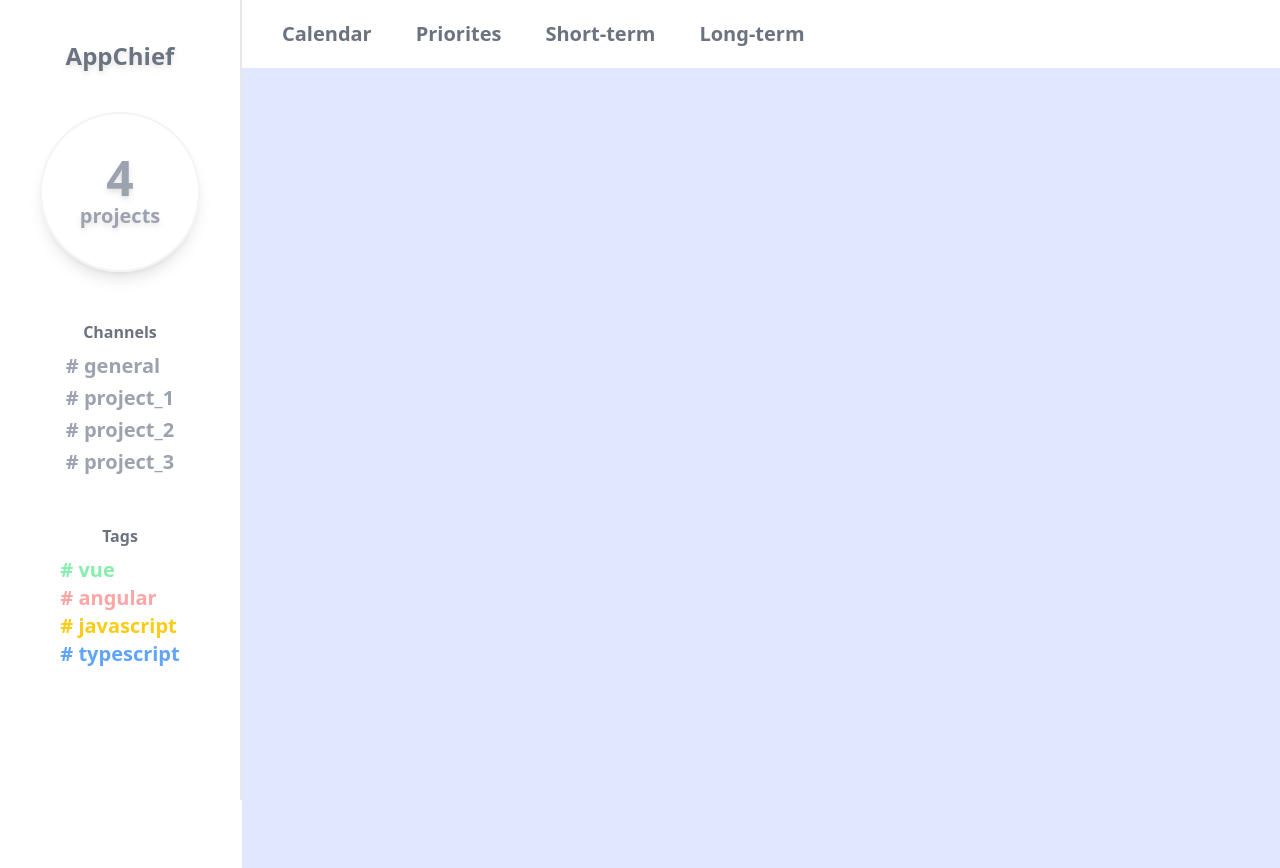
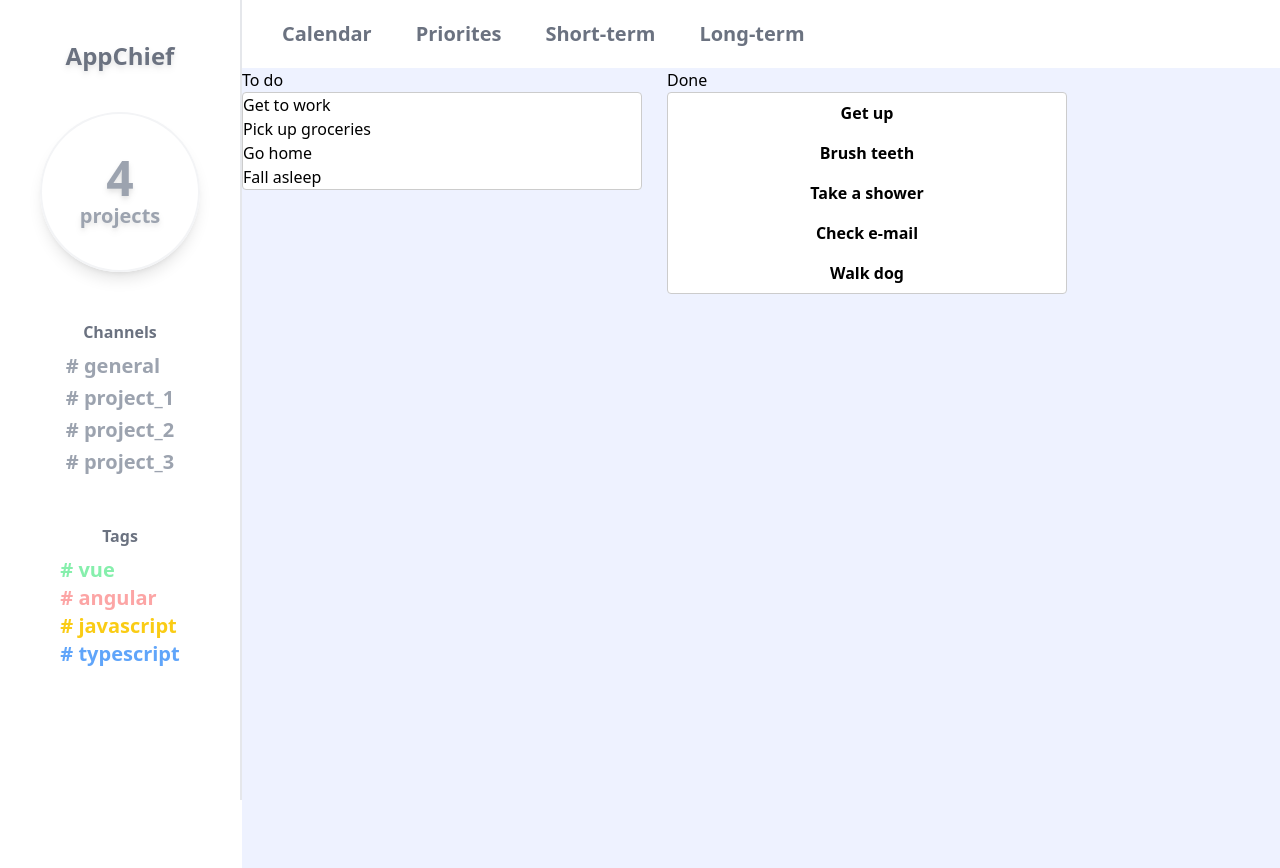
Before and after one commit to piotrjass/Angular-Manager-App, an Angular app: page /user-dashboard in a window 1280 px wide. Built offline with nearby package versions, Linux system fonts and the light colour scheme.

Commit message:
Implementing drag-and-drop

```diff
--- a/package.json
+++ b/package.json
@@ -12,6 +12,7 @@
   "private": true,
   "dependencies": {
     "@angular/animations": "^17.2.0",
+    "@angular/cdk": "^17.2.1",
     "@angular/common": "^17.2.0",
     "@angular/compiler": "^17.2.0",
     "@angular/core": "^17.2.0",
--- a/src/core/components/user-dashboard/dashboard-space/dashboard-space.component.css
+++ b/src/core/components/user-dashboard/dashboard-space/dashboard-space.component.css
@@ -0,0 +1,55 @@
+.example-container {
+  width: 400px;
+  max-width: 100%;
+  margin: 0 25px 25px 0;
+  display: inline-block;
+  vertical-align: top;
+}
+
+.example-list {
+  border: solid 1px #ccc;
+  min-height: 60px;
+  background: white;
+  border-radius: 4px;
+  overflow: hidden;
+  display: block;
+}
+
+/* .example-box {
+  padding: 20px 10px;
+  border-bottom: solid 1px #ccc;
+  color: rgba(0, 0, 0, 0.87);
+  display: flex;
+  flex-direction: row;
+  align-items: center;
+  justify-content: space-between;
+  box-sizing: border-box;
+  cursor: move;
+  background: white;
+  font-size: 14px;
+} */
+
+.cdk-drag-preview {
+  box-sizing: border-box;
+  border-radius: 4px;
+  box-shadow:
+    0 5px 5px -3px rgba(0, 0, 0, 0.2),
+    0 8px 10px 1px rgba(0, 0, 0, 0.14),
+    0 3px 14px 2px rgba(0, 0, 0, 0.12);
+}
+
+.cdk-drag-placeholder {
+  opacity: 0;
+}
+
+.cdk-drag-animating {
+  transition: transform 250ms cubic-bezier(0, 0, 0.2, 1);
+}
+
+.example-box:last-child {
+  border: none;
+}
+
+.example-list.cdk-drop-list-dragging .example-box:not(.cdk-drag-placeholder) {
+  transition: transform 250ms cubic-bezier(0, 0, 0.2, 1);
+}
--- a/src/core/components/user-dashboard/dashboard-space/dashboard-space.component.html
+++ b/src/core/components/user-dashboard/dashboard-space/dashboard-space.component.html
@@ -1 +1,33 @@
-<div class="bg-indigo-100 w-full h-full"></div>
+<div class="bg-indigo-50 w-full h-full" cdkDropListGroup>
+  <div class="example-container">
+    <h2>To do</h2>
+
+    <div
+      cdkDropList
+      [cdkDropListData]="todo"
+      class="example-list"
+      (cdkDropListDropped)="drop($event)"
+    >
+      @for (item of todo; track item) {
+      <div class="example-box" cdkDrag>{{ item }}</div>
+      }
+    </div>
+  </div>
+
+  <div class="example-container">
+    <h2>Done</h2>
+
+    <div
+      cdkDropList
+      [cdkDropListData]="done"
+      class="example-list"
+      (cdkDropListDropped)="drop($event)"
+    >
+      @for (item of done; track item) {
+      <div class="example-box px-3 py-2 text-center font-semibold" cdkDrag>
+        {{ item }}
+      </div>
+      }
+    </div>
+  </div>
+</div>
--- a/src/core/components/user-dashboard/dashboard-space/dashboard-space.component.ts
+++ b/src/core/components/user-dashboard/dashboard-space/dashboard-space.component.ts
@@ -1,12 +1,39 @@
 import { Component } from '@angular/core';
+import {
+  CdkDragDrop,
+  CdkDrag,
+  CdkDropList,
+  CdkDropListGroup,
+  moveItemInArray,
+  transferArrayItem,
+} from '@angular/cdk/drag-drop';
 
 @Component({
   selector: 'app-dashboard-space',
   standalone: true,
-  imports: [],
+  imports: [CdkDropListGroup, CdkDropList, CdkDrag],
   templateUrl: './dashboard-space.component.html',
-  styleUrl: './dashboard-space.component.css'
+  styleUrl: './dashboard-space.component.css',
 })
 export class DashboardSpaceComponent {
+  todo = ['Get to work', 'Pick up groceries', 'Go home', 'Fall asleep'];
 
+  done = ['Get up', 'Brush teeth', 'Take a shower', 'Check e-mail', 'Walk dog'];
+
+  drop(event: CdkDragDrop<string[]>) {
+    if (event.previousContainer === event.container) {
+      moveItemInArray(
+        event.container.data,
+        event.previousIndex,
+        event.currentIndex,
+      );
+    } else {
+      transferArrayItem(
+        event.previousContainer.data,
+        event.container.data,
+        event.previousIndex,
+        event.currentIndex,
+      );
+    }
+  }
 }
--- /dev/null
+++ b/src/core/components/user-dashboard/drag-drop-item/drag-drop-item.component.html
@@ -0,0 +1,11 @@
+<p href="/dashboard" class="group">
+    <div class="flex flex-row space-x-8 w-72 text-lg pb-3 text-gray-200">
+
+        <div class="h-8 w-8 rounded transform -translate-x-7 group-hover:bg-green-300"></div>
+
+        <div class="flex flex-row items-center space-x-8 transform -translate-x-10 -translate-y-1">
+            <i class="bi bi-columns-gap group-hover:text-green-300 transform translate-x-1"></i>
+            <h2 class="hover:font-semibold group-hover:text-green-300 transform translate-y-1 text-base">Dashboard</h2>
+        </div>
+    </div>
+</p>
```
Also changed, not shown: src/core/components/user-dashboard/drag-drop-item/drag-drop-item.component.ts (added, +12 -0 lines), src/core/components/user-dashboard/drag-drop-item/drag-drop-item.component.css (added), 2 other files (tests, documents, lock files or other folders).
